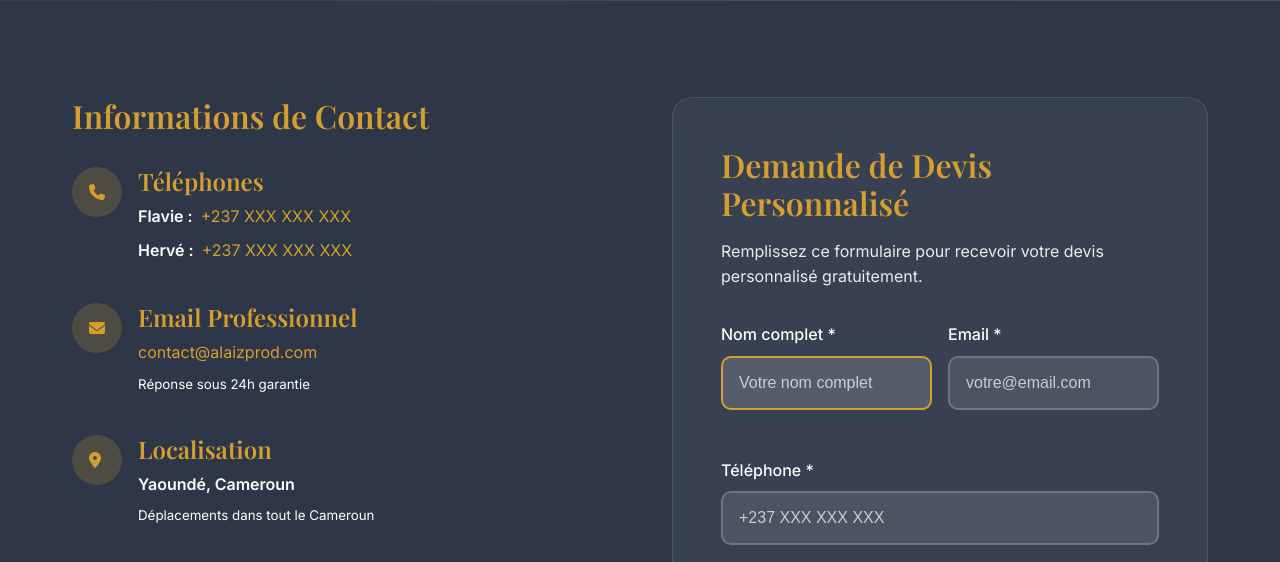
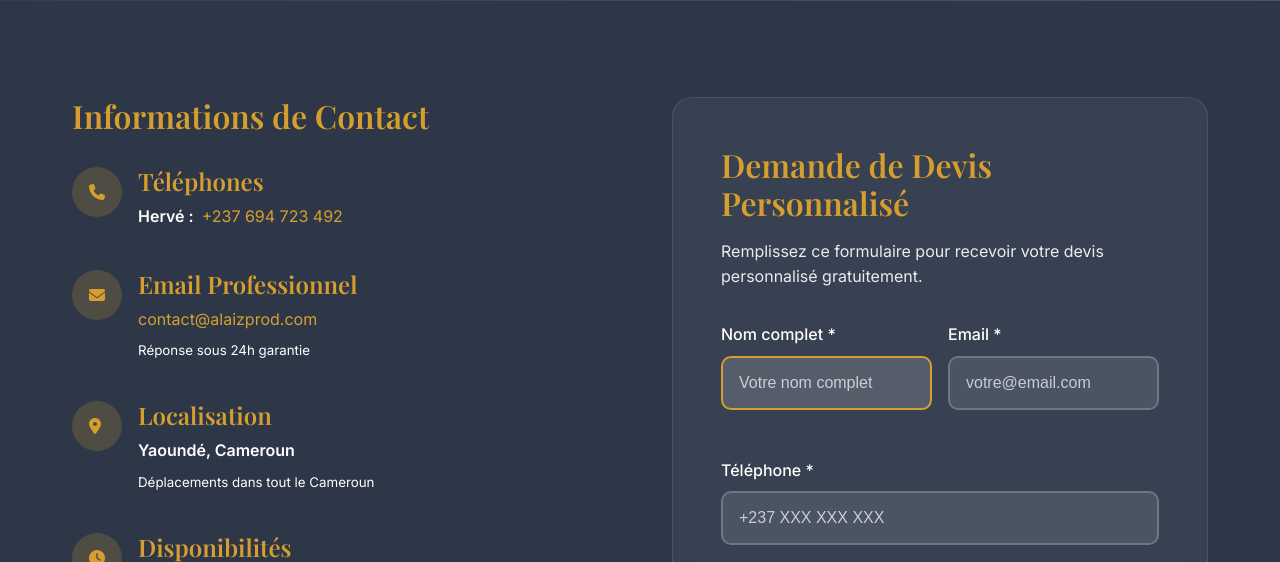
Before and after one commit to LeJuif69/alaiz-prod-website, a Flask app: template templates/contact.html in a window 1280 px wide. Shown: the part 607-1169 px from the top of the page. Run offline with Flask 3, Linux system fonts and the light colour scheme; the template is opened without the code that fills it, so the values that code supplies are empty.

Commit message:
Update contact.html

```diff
--- a/templates/contact.html
+++ b/templates/contact.html
@@ -31,8 +31,7 @@
                     </div>
                     <div class="contact-details">
                         <h4>Téléphones</h4>
-                        <p><strong>Flavie :</strong> <a href="tel:+237XXXXXXXX">+237 XXX XXX XXX</a></p>
-                        <p><strong>Hervé :</strong> <a href="tel:+237XXXXXXXX">+237 XXX XXX XXX</a></p>
+                        <p><strong>Hervé :</strong> <a href="tel:+237682180266">+237 694 723 492</a></p>
                     </div>
                 </div>
 
```
